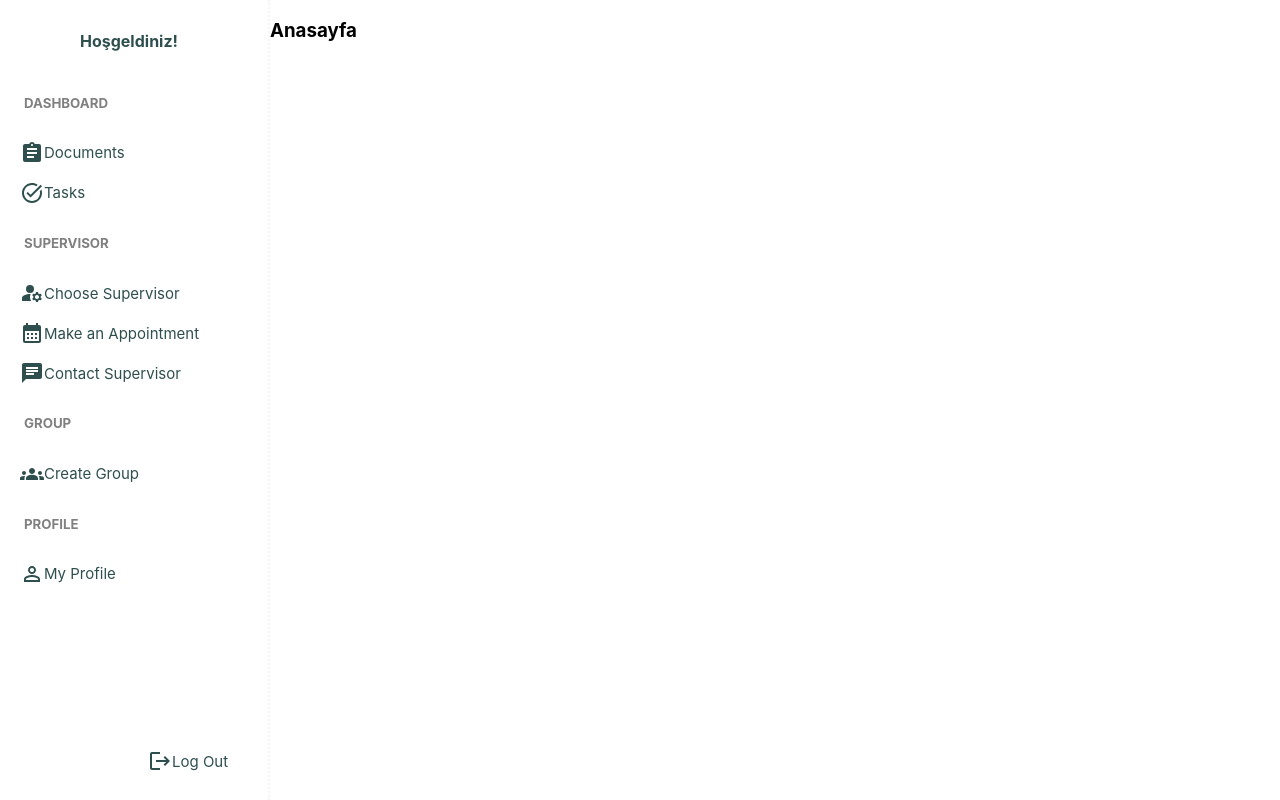
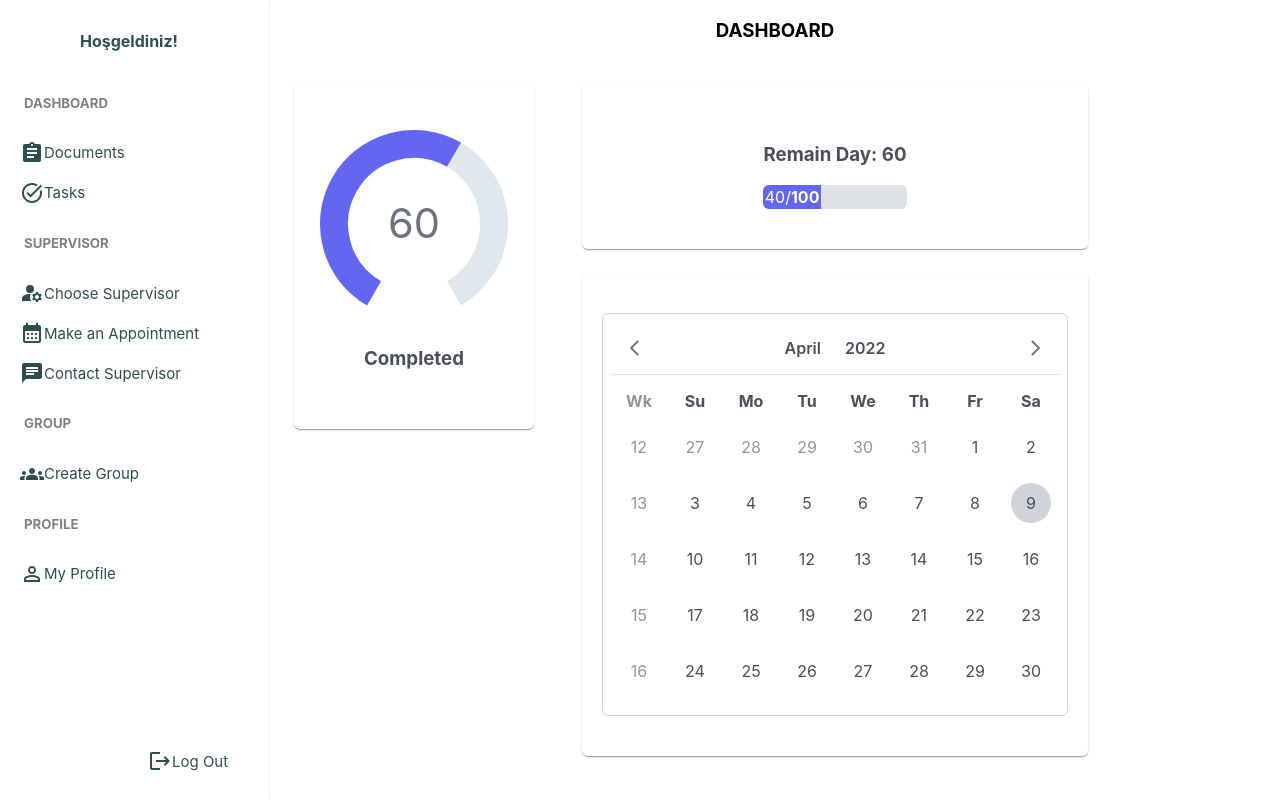
Before and after one commit to hilalalyavuz/thesis-project-management-UI, a React (Create React App) app: page /Home in a window 1280 px wide. Built offline with nearby package versions, Linux system fonts and the light colour scheme.

Commit message:
home added

```diff
--- /dev/null
+++ b/src/css/Home.css
@@ -0,0 +1,42 @@
+.p-card .p-card-content{
+    display: flex;
+    flex-direction: column;
+    align-items: center;
+}
+
+
+.title{
+    display: flex;
+    justify-content: center;
+}
+
+.card{
+    height:fit-content;
+    width: fit-content;
+    display: flex;
+    flex-direction: column;
+    align-items: center;
+    margin: 1.5rem;
+}
+
+.prog{
+    display: flex;
+    flex-direction: row;
+}
+
+
+
+.timeline-demo .custom-marker {
+    display: flex;
+    width: 2rem;
+    height: 2rem;
+    align-items: center;
+    justify-content: center;
+    color: #ffffff;
+    border-radius: 50%;
+    z-index: 1;
+}
+
+.progressbar{
+    width: -webkit-fill-available;
+}
--- a/src/views/Home.js
+++ b/src/views/Home.js
@@ -1,23 +1,60 @@
-import Sidebar from '../components/Sidebar';
-import '../css/Common.css'
+import Sidebar from "../components/Sidebar";
+import "../css/Common.css";
+import '../css/Home.css';
+import { Knob } from "primereact/knob";
+import { useState } from "react";
+import { Card } from 'primereact/card';
+import { ProgressBar } from 'primereact/progressbar';
+import React from 'react';
+import {Calendar} from 'primereact/calendar';
+
+const Home = () => {
+
+  const displayValueTemplate = (value) => {
+    return (
+        <React.Fragment>
+            {value}/<b>100</b>
+        </React.Fragment>
+    );
+}
+  const [value, setValue] = useState(60);
+   return (
+    <div className="Page">
+      <div className="Sidebar">
+        <Sidebar />
+      </div>
+
+      <div className="Main" style={{flexDirection:'column'}}>
+          <div className="title">
+              <h3>DASHBOARD</h3>
+          </div>
 
 
-const Home = () =>{
+<div className="prog">
+    <Card className="card">
+          <Knob value={value} size={200} />
+          <h3 className="mt-3">Completed</h3>
+    </Card>
+    <div>
 
-    return(
-    <div className='Page'>
+<Card className="card" style={{width:'-webkit-fill-available'}}>
+     <h3>Remain Day: 60 </h3>
+      <ProgressBar value={40} displayValueTemplate={displayValueTemplate} size={80} className="progressbar"/>
+          </Card>
 
-        <div className='Sidebar'>
-            <Sidebar />
+          <Card className="card">
+          <Calendar inline showWeek />
+
+          </Card>
+    </div>
+
+
         </div>
 
-        <div className='Main'>
-            <h3 style={{height:'100rem'}}>Anasayfa </h3>
-        </div>
 
+      </div>
     </div>
-    );
-
+  );
 };
 
 export default Home;
```
